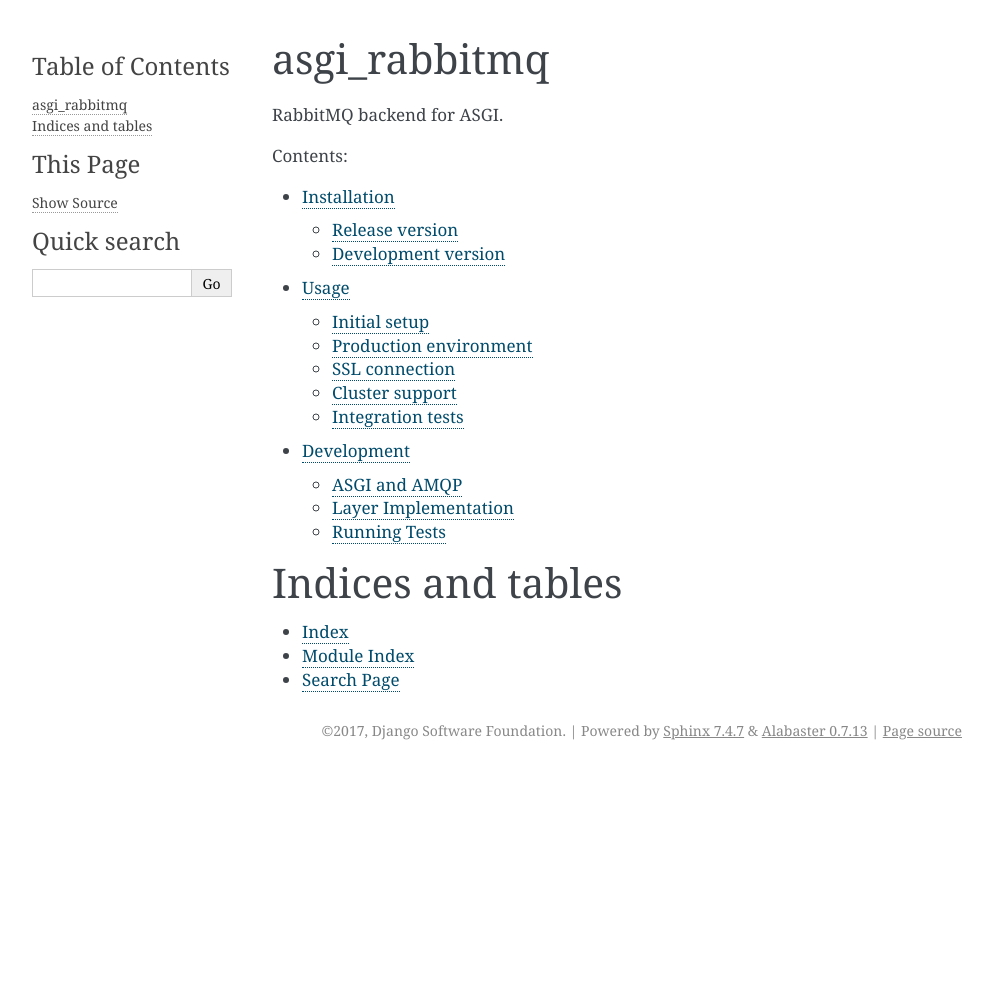
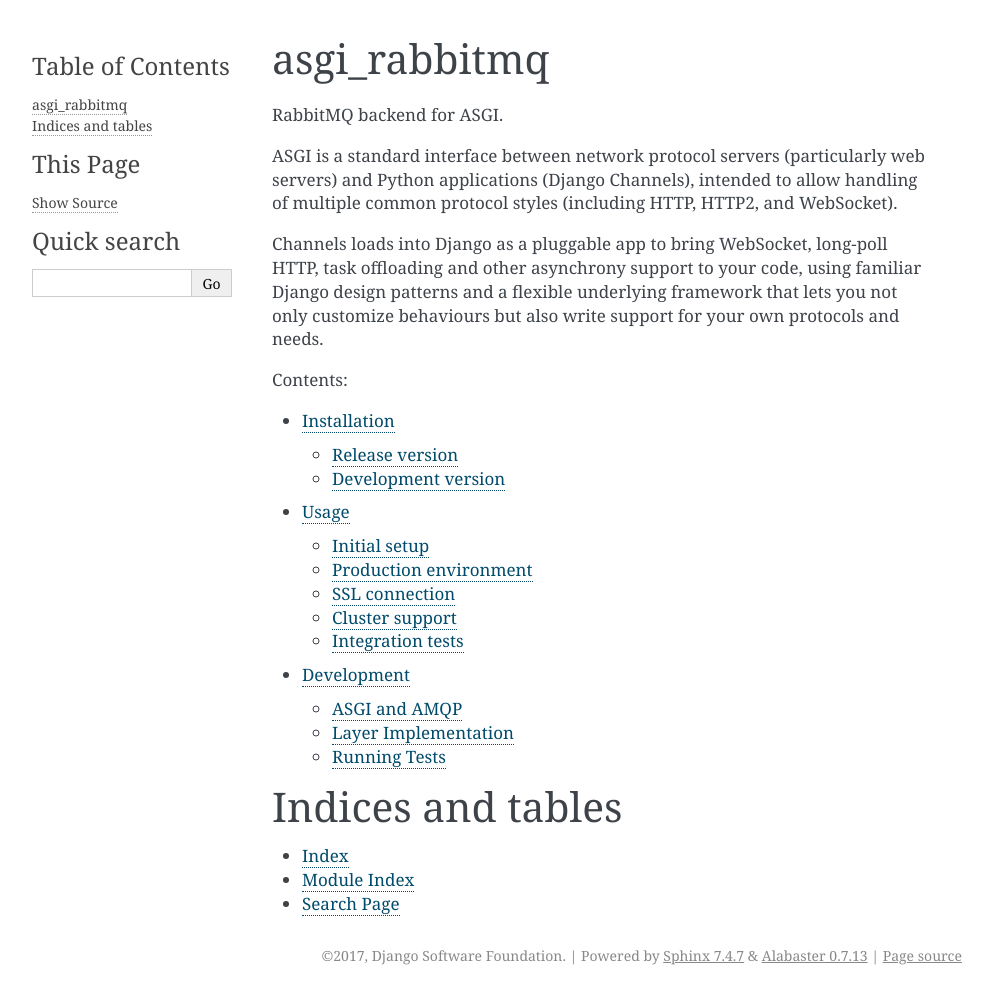
Before and after one commit to seanwu95/asgi_rabbitmq, a Sphinx documentation site: the page built from docs/index.rst, in a window 1280 px wide. Shown: the whole page, without its empty margins (148-1140 px from the left). Built offline with Sphinx 7.4.7, drawn with Linux system fonts in a browser that asks for light colours; before the commit the page ends 900 px from its top, so only the background shows below that.

Commit message:
Add introduction definition of the project.

```diff
--- a/docs/index.rst
+++ b/docs/index.rst
@@ -2,6 +2,17 @@
 =============
 
 RabbitMQ backend for ASGI.
+
+ASGI is a standard interface between network protocol servers
+(particularly web servers) and Python applications (Django Channels),
+intended to allow handling of multiple common protocol styles
+(including HTTP, HTTP2, and WebSocket).
+
+Channels loads into Django as a pluggable app to bring WebSocket,
+long-poll HTTP, task offloading and other asynchrony support to your
+code, using familiar Django design patterns and a flexible underlying
+framework that lets you not only customize behaviours but also write
+support for your own protocols and needs.
 
 .. toctree::
     :maxdepth: 2
```
Also changed, not shown: README.rst (+11 -0 lines).
